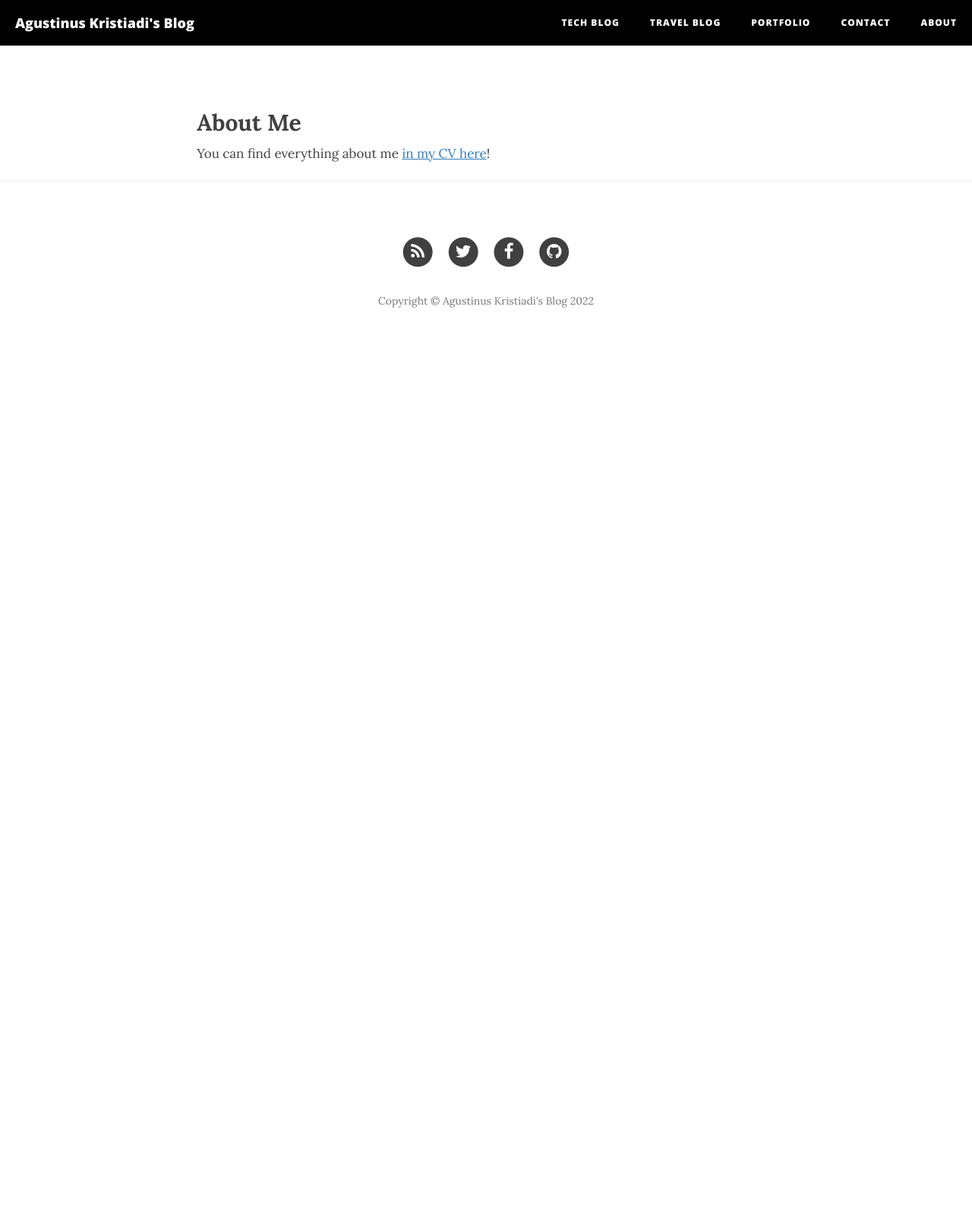
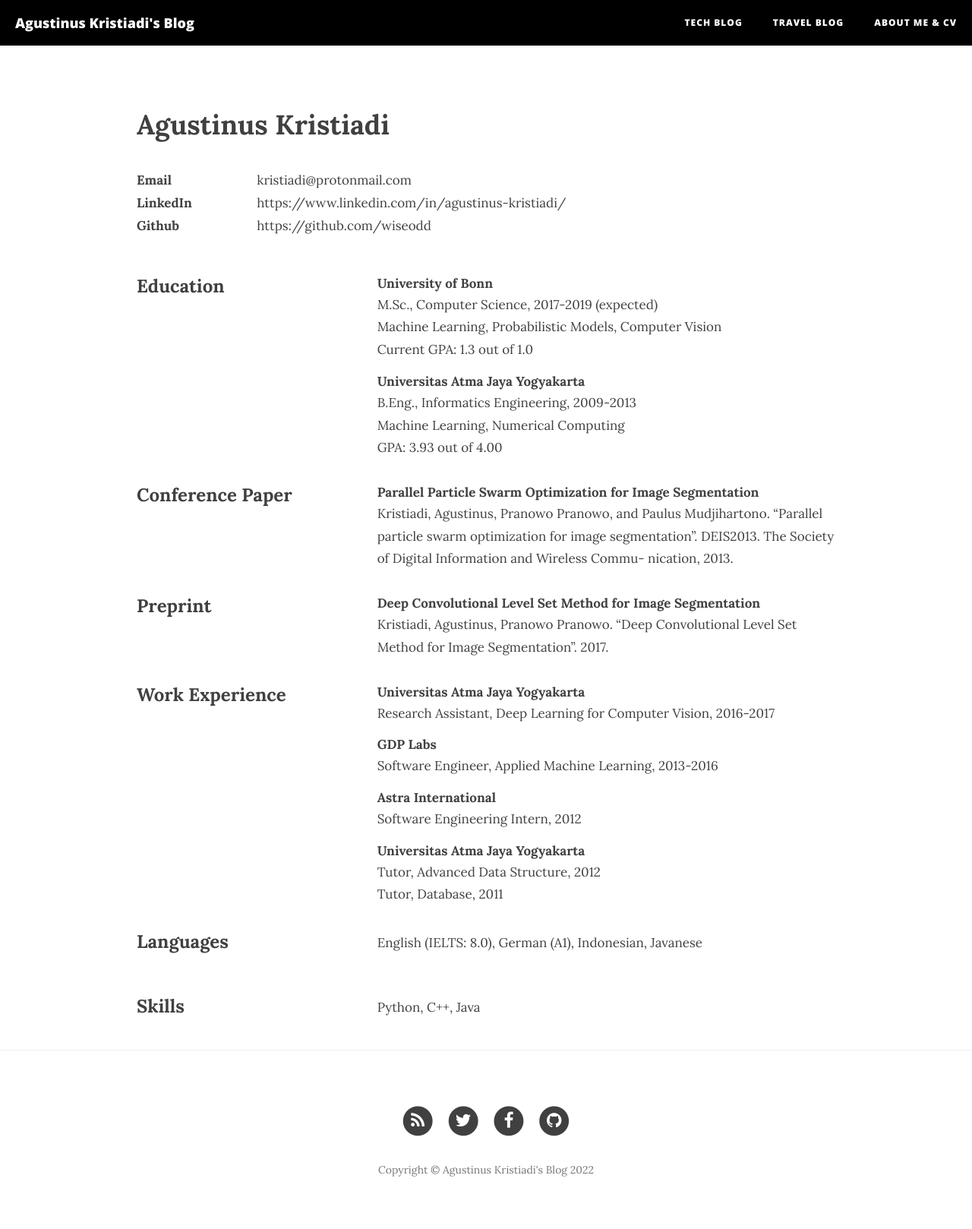
Before and after one commit to hsyodysseyjr/wiseodd0, a Jekyll site: the page built from about.html, in a window 1280 px wide. Shown: the whole page at 76% size. Built offline with Jekyll 4.4.1, drawn with Linux system fonts in a browser that asks for light colours; nearby versions of some CDN libraries; before the commit the page ends 900 px from its top, so only the background shows below that.

Commit message:
Update CV

```diff
--- a/_includes/nav.html
+++ b/_includes/nav.html
@@ -17,21 +17,13 @@
             <ul class="nav navbar-nav navbar-right">
                 {% assign pages = site.pages | sort: 'weight' | reverse %}
 
-                {% for page in pages %}{% if page.title %}
-                    {% if page.title == "Third World Nomad's Travel Blog" %}
-                        <li>
-                            <a href="{{ page.url | prepend: site.baseurl }}">Travel Blog</a>
-                        </li>
-                    {% elsif page.title == "Third World Nomad's Tech Blog" %}
-                        <li>
-                            <a href="{{ page.url | prepend: site.baseurl }}">Tech Blog</a>
-                        </li>
-                    {% else %}
+                {% for page in pages %}
+                    {% if page.title %}
                         <li>
                             <a href="{{ page.url | prepend: site.baseurl }}">{{ page.title }}</a>
                         </li>
                     {% endif %}
-                {% endif %}{% endfor %}
+                {% endfor %}
             </ul>
         </div>
         <!-- /.navbar-collapse -->
--- a/about.html
+++ b/about.html
@@ -1,14 +1,97 @@
 ---
 layout: page
-title: "About"
+title: "About Me & CV"
 description: "Everything me"
 header-img: "img/about-bg.jpg"
 ---
 
-<div class="row">
-<div class="col-md-10 col-md-offset-1">
-    <h2 class="section-header">About Me</h2>
+<div id="aboutme" class="row">
+<div class="col-md-12">
+    <h1 class="section-header" style="padding-bottom: 0.8em;">Agustinus Kristiadi</h1>
 
-    You can find everything about me <a style="color: #337ab7; text-decoration: underline" href="https://drive.google.com/file/d/0BzFf_WMmDYN8RU5IZHQ5b0pucDA/view?usp=sharing">in my CV here</a>!
+    <div class="row">
+        <div class="col-md-2"><b>Email</b></div>
+        <div class="col-md-8">kristiadi@protonmail.com</div>
+    </div>
+
+    <div class="row">
+        <div class="col-md-2"><b>LinkedIn</b></div>
+        <div class="col-md-8"><a href="https://www.linkedin.com/in/agustinus-kristiadi/">https://www.linkedin.com/in/agustinus-kristiadi/</a></div>
+    </div>
+
+    <div class="row">
+        <div class="col-md-2"><b>Github</b></div>
+        <div class="col-md-8"><a href="https://github.com/wiseodd">https://github.com/wiseodd</a></div>
+    </div>
+
+    <div class="row" style="padding-bottom: 3em;"></div>
+
+    <div class="row">
+        <div class="col-md-4"><h3>Education</h3></div>
+        <div class="col-md-8">
+            <h4>University of Bonn</h4>
+            <div>M.Sc., Computer Science, 2017-2019 (expected)</div>
+            <div>Machine Learning, Probabilistic Models, Computer Vision</div>
+            <div>Current GPA: 1.3 out of 1.0</div>
+
+            <div class="row" style="padding-bottom: 1em"></div>
+
+            <h4>Universitas Atma Jaya Yogyakarta</h4>
+            <div>B.Eng., Informatics Engineering, 2009-2013</div>
+            <div>Machine Learning, Numerical Computing</div>
+            <div>GPA: 3.93 out of 4.00</div>
+        </div>
+    </div>
+
+    <div class="row" style="padding-top: 2em;">
+        <div class="col-md-4"><h3>Conference Paper</h3></div>
+        <div class="col-md-8">
+            <h4>Parallel Particle Swarm Optimization for Image Segmentation</h4>
+            <div>Kristiadi, Agustinus, Pranowo Pranowo, and Paulus Mudjihartono. “Parallel particle swarm optimization for image segmentation”. DEIS2013. The Society of Digital Information and Wireless Commu- nication, 2013.</div>
+        </div>
+    </div>
+
+    <div class="row" style="padding-top: 2em;">
+        <div class="col-md-4"><h3>Preprint</h3></div>
+        <div class="col-md-8">
+            <h4>Deep Convolutional Level Set Method for Image Segmentation</h4>
+            <div>Kristiadi, Agustinus, Pranowo Pranowo. “Deep Convolutional Level Set Method for Image Segmentation”. 2017.</div>
+        </div>
+    </div>
+
+    <div class="row" style="padding-top: 2em;">
+        <div class="col-md-4"><h3>Work Experience</h3></div>
+        <div class="col-md-8">
+            <h4>Universitas Atma Jaya Yogyakarta</h4>
+            <div>Research Assistant, Deep Learning for Computer Vision, 2016-2017</div>
+
+            <div class="row" style="padding-bottom: 1em"></div>
+
+            <h4>GDP Labs</h4>
+            <div>Software Engineer, Applied Machine Learning, 2013-2016</div>
+
+            <div class="row" style="padding-bottom: 1em"></div>
+
+            <h4>Astra International</h4>
+            <div>Software Engineering Intern, 2012</div>
+
+            <div class="row" style="padding-bottom: 1em"></div>
+
+            <h4>Universitas Atma Jaya Yogyakarta</h4>
+            <div>Tutor, Advanced Data Structure, 2012</div>
+            <div>Tutor, Database, 2011</div>
+        </div>
+    </div>
+
+    <div class="row" style="padding-top: 2em;">
+        <div class="col-md-4"><h3>Languages</h3></div>
+        <div class="col-md-8">English (IELTS: 8.0), German (A1), Indonesian, Javanese</div>
+    </div>
+
+    <div class="row" style="padding-top: 2em;">
+        <div class="col-md-4"><h3>Skills</h3></div>
+        <div class="col-md-8">Python, C++, Java</div>
+    </div>
 </div>
+
 </div>
--- a/css/clean-blog.css
+++ b/css/clean-blog.css
@@ -25,6 +25,18 @@ h5,
 h6 {
   font-weight: 800;
 }
+
+#aboutme h3 {
+  margin-top: 0px !important;
+  margin-bottom: 1em !important;
+}
+
+#aboutme h4 {
+  margin-top: 0px !important;
+  margin-bottom: 0.25em !important;
+  font-size: 17px;
+}
+
 a {
   color: #404040;
 }
```
Also changed, not shown: contact.html (deleted, +0 -14 lines), portfolio.html (deleted, +0 -38 lines).
